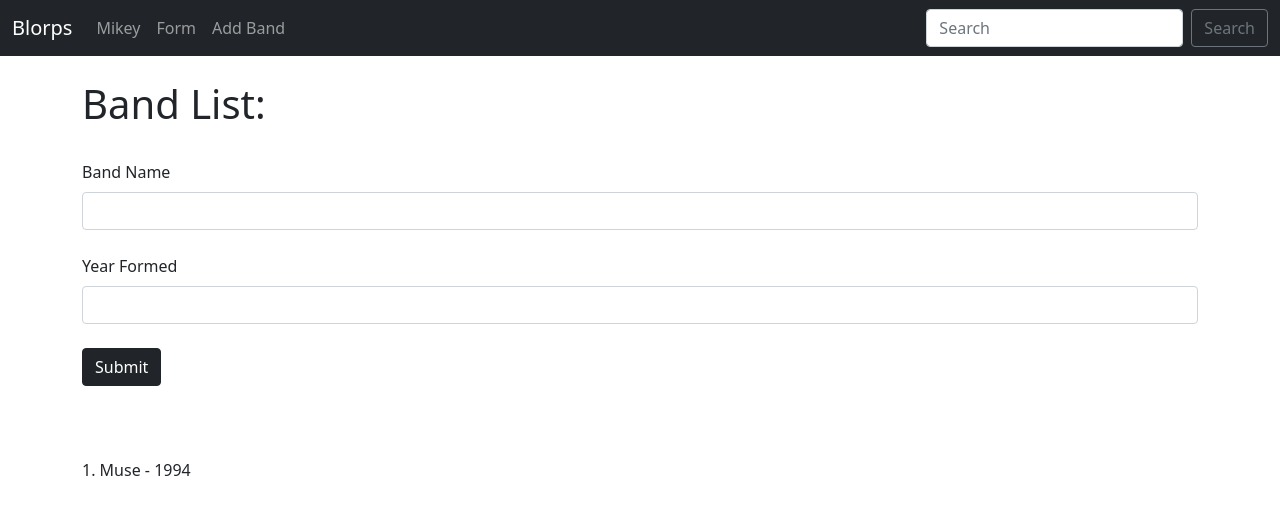
After one commit to HSU-S21-CS232/p05-mc683, a Flask app: page /band/add in a window 1280 px wide. The commit adds this page. Shown: the top 515 px of the page. Run offline with Flask 2, Linux system fonts and the light colour scheme; data comes from the database, SQL or seed files in the repository; both versions use the stored data as it was after the commit.

Commit message:
Created db and added band to it.

```diff
--- a/main.py
+++ b/main.py
@@ -1,7 +1,7 @@
 from flask import Flask, render_template, flash
 from flask_sqlalchemy import SQLAlchemy
 from flask_wtf import FlaskForm
-from wtforms import StringField, SubmitField
+from wtforms import StringField, SubmitField, IntegerField
 from wtforms.validators import DataRequired
 from datetime import datetime
 
@@ -17,6 +17,22 @@ app.config['SECRET_KEY'] = "Python Key For Secret Bidness"
 app.config['SQLALCHEMY_DATABASE_URI'] = 'sqlite:///bands.db'
 db = SQLAlchemy(app)
 
+# Db Model
+class Bands(db.Model):
+    id = db.Column(db.Integer, primary_key=True)
+    band = db.Column(db.String(50), nullable=False)
+    year_formed = db.Column(db.Integer, nullable=False)
+
+    # Create string
+    def __repr__(self):
+        return '<Name %r> self.name'
+
+
+# Create band form Class
+class BandForm(FlaskForm):
+    band = StringField("Band Name", validators=[DataRequired()])
+    year_formed = IntegerField("Year Formed", validators=[DataRequired()])
+    submit = SubmitField("Submit")
 
 
 # Create a form class
@@ -29,6 +45,27 @@ class NameForm(FlaskForm):
 @app.route("/")
 def home():
     return render_template("index.html")
+
+@app.route("/band/add", methods=['GET', 'POST'])
+def add_band():
+    band = None
+    year = 0
+    form = BandForm()
+    if form.validate_on_submit():
+        band = Bands.query.filter_by(band=form.band.data).first()
+        if band is None:
+            band = Bands(band=form.band.data, year_formed=form.year_formed.data)
+            db.session.add(band)
+            db.session.commit()
+        band = form.band.data
+        form.band.data = ''
+        form.year_formed.data = ''
+        flash("Band Added!")
+    our_bands = Bands.query.order_by(Bands.year_formed)
+    return render_template("add_band.html",
+        form=form,
+        band=band,
+        our_bands=our_bands)
 
 @app.route("/user/<name>")
 def user(name):
--- /dev/null
+++ b/templates/add_band.html
@@ -0,0 +1,44 @@
+{% extends 'base.html' %}
+
+{% block content %}
+
+{% for message in get_flashed_messages() %}
+
+    <div class="alert alert-dark alert-dismissible fade show" role="alert">
+        {{ message }}
+        <button type="button" class="btn-close" data-bs-dismiss="alert" aria-label="Close"></button>
+    </div>
+
+
+{% endfor %}
+
+{% if band %}
+    <h1>Hello {{ band }}</h1>
+
+{% else %}
+    <h1>Band List:</h1>
+    <br/>
+    <form method="POST">
+        {{ form.hidden_tag() }}
+
+        {{ form.band.label(class="form-label") }}
+        {{ form.band(class="form-control") }}
+        <br/>
+
+        {{ form.year_formed.label(class="form-label") }}
+        {{ form.year_formed(class="form-control") }}
+        <br/>
+
+        {{ form.submit(class="btn btn-dark") }}
+    </form>
+<br/><br/><br/>
+{% for our_band in our_bands %}
+
+    {{our_band.id}}. {{ our_band.band }} -
+    {{ our_band.year_formed }} <br/>
+
+{% endfor %}
+
+{% endif %}
+
+{% endblock %}
--- a/templates/navbar.html
+++ b/templates/navbar.html
@@ -15,6 +15,10 @@
             <a class="nav-link" href="{{ url_for('name')}}">Form</a>
           </li>
 
+          <li class="nav-item">
+            <a class="nav-link" href="{{ url_for('add_band')}}">Add Band</a>
+          </li>
+
 
         </ul>
         <form class="d-flex">
```
Also changed, not shown: bands.db (added).
